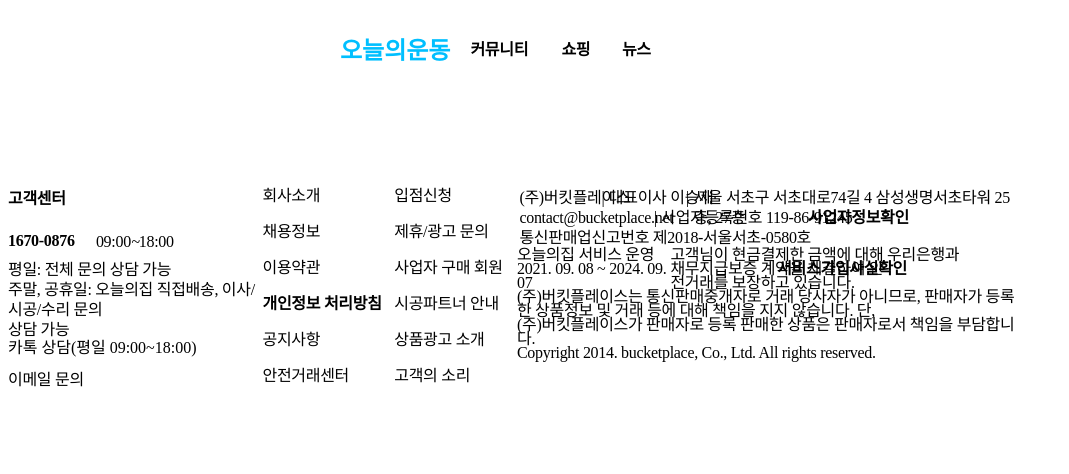
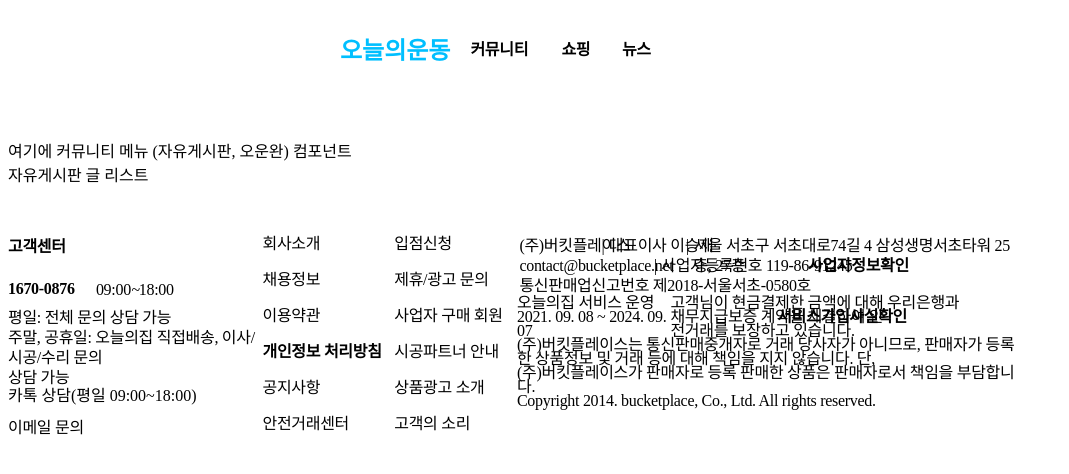
Before and after one commit to DongSeonJin/Shopfit_FrontEnd, a React (Create React App) app: page /community in a window 1280 px wide. Shown: the top 474 px of the page, without its empty margins (0-1069 px from the left). Built offline with nearby package versions, Linux system fonts and the light colour scheme.

Commit message:
KWON: add: community 페이지 생성 후 연결만 해둠

```diff
--- a/src/App.js
+++ b/src/App.js
@@ -7,6 +7,7 @@ import RegisterPage from "./pages/RegisterPage";
 import News from "./pages/News";
 import Header from "./components/common/Header";
 import Footer from "./components/common/Footer";
+import Community from "./pages/Community";
 
 function App() {
   const action = useNavigationType();
@@ -49,6 +50,7 @@ function App() {
     <div>
       <Header />
       <Routes>
+        <Route path="/community" element={<Community />} />
         <Route path="/" element={<Home />} />
         <Route path="/login" element={<><Home /><LoginPage /></>} />
         <Route path="/register" element={<RegisterPage />} />
--- /dev/null
+++ b/src/pages/Community.js
@@ -0,0 +1,12 @@
+import React from 'react';
+
+const Community = () => {
+    return (
+        <div>
+            여기에 커뮤니티 메뉴 (자유게시판, 오운완) 컴포넌트 <br />
+            자유게시판 글 리스트
+        </div>
+    );
+}
+
+export default Community;
```
